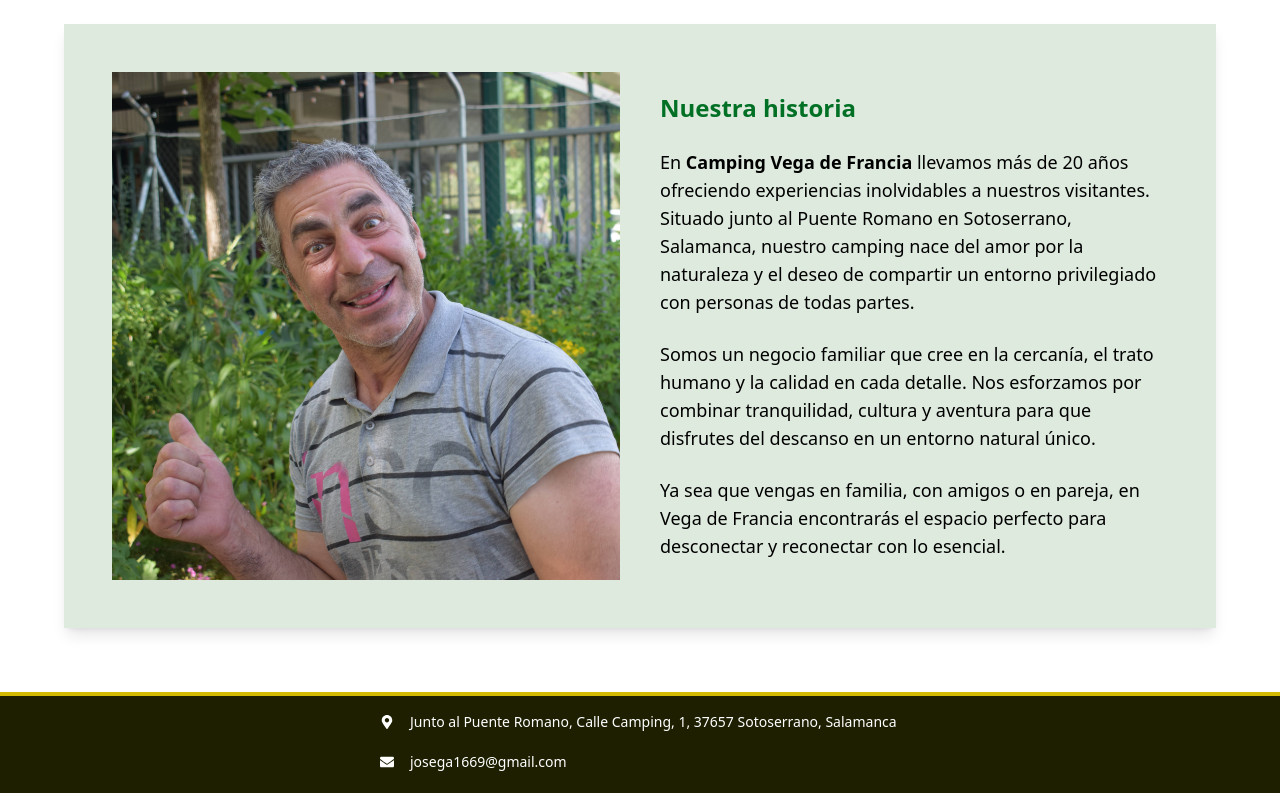
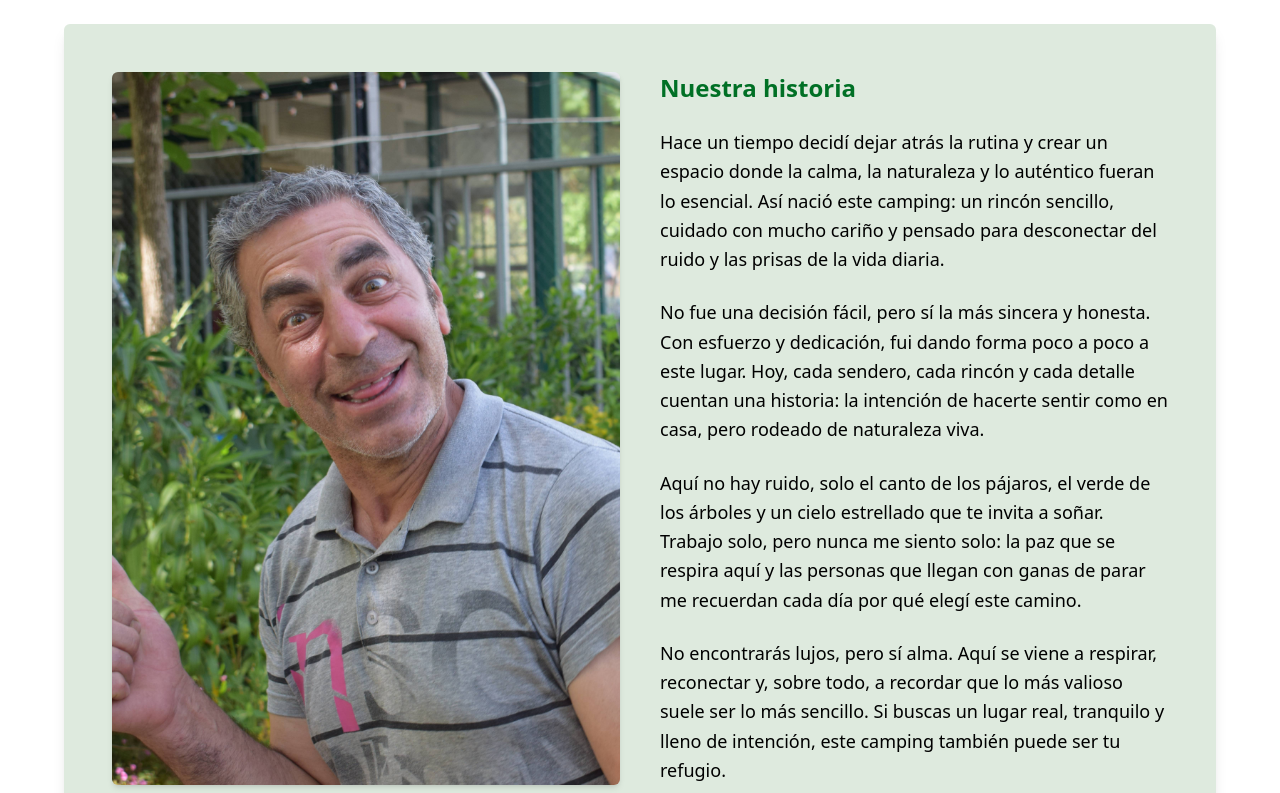
Before and after one commit to AdrianGonzalo/Camping-Vega-de-Francia, a Next.js app: page /aboutUs in a window 1280 px wide. Shown: the part 440-1233 px from the top of the page. Built offline with nearby package versions, Linux system fonts and the light colour scheme.

Commit message:
change text in about us

```diff
--- a/src/app/(routes)/aboutUs/page.jsx
+++ b/src/app/(routes)/aboutUs/page.jsx
@@ -6,9 +6,9 @@ const AboutUs = () => {
       <Header title="SOBRE NOSOTROS" img="/headers/about.webp" />
 
       <section className="flex flex-col items-center justify-center px-4 py-16 bg-white text-black">
-        <div className="w-full max-w-6xl flex flex-col lg:flex-row gap-10 bg-[var(--backgroundDark)] shadow-lg p-6 sm:p-12">
+        <div className="w-full max-w-6xl flex flex-col lg:flex-row gap-10 bg-[var(--backgroundDark)] shadow-lg p-6 sm:p-12 rounded-md">
           {/* Imagen */}
-          <div className="w-full lg:w-1/2 h-64 lg:h-auto">
+          <div className="w-full lg:w-1/2 min-h-[300px] lg:h-auto rounded-md overflow-hidden shadow-md">
             <img
               src="/jose0134.jpg"
               alt="Camping Vega de Francia"
@@ -17,30 +17,40 @@ const AboutUs = () => {
           </div>
 
           {/* Texto */}
-          <div className="w-full lg:w-1/2 flex flex-col justify-center gap-6 text-lg">
+          <div className="w-full lg:w-1/2 flex flex-col justify-center gap-6 text-lg leading-relaxed">
             <h2 className="text-2xl font-bold text-[var(--titleBody)]">
               Nuestra historia
             </h2>
 
             <p>
-              En <strong>Camping Vega de Francia</strong> llevamos más de 20
-              años ofreciendo experiencias inolvidables a nuestros visitantes.
-              Situado junto al Puente Romano en Sotoserrano, Salamanca, nuestro
-              camping nace del amor por la naturaleza y el deseo de compartir un
-              entorno privilegiado con personas de todas partes.
+              Hace un tiempo decidí dejar atrás la rutina y crear un espacio
+              donde la calma, la naturaleza y lo auténtico fueran lo esencial.
+              Así nació este camping: un rincón sencillo, cuidado con mucho
+              cariño y pensado para desconectar del ruido y las prisas de la
+              vida diaria.
             </p>
 
             <p>
-              Somos un negocio familiar que cree en la cercanía, el trato humano
-              y la calidad en cada detalle. Nos esforzamos por combinar
-              tranquilidad, cultura y aventura para que disfrutes del descanso
-              en un entorno natural único.
+              No fue una decisión fácil, pero sí la más sincera y honesta. Con
+              esfuerzo y dedicación, fui dando forma poco a poco a este lugar.
+              Hoy, cada sendero, cada rincón y cada detalle cuentan una
+              historia: la intención de hacerte sentir como en casa, pero
+              rodeado de naturaleza viva.
             </p>
 
             <p>
-              Ya sea que vengas en familia, con amigos o en pareja, en Vega de
-              Francia encontrarás el espacio perfecto para desconectar y
-              reconectar con lo esencial.
+              Aquí no hay ruido, solo el canto de los pájaros, el verde de los
+              árboles y un cielo estrellado que te invita a soñar. Trabajo solo,
+              pero nunca me siento solo: la paz que se respira aquí y las
+              personas que llegan con ganas de parar me recuerdan cada día por
+              qué elegí este camino.
+            </p>
+
+            <p>
+              No encontrarás lujos, pero sí alma. Aquí se viene a respirar,
+              reconectar y, sobre todo, a recordar que lo más valioso suele ser
+              lo más sencillo. Si buscas un lugar real, tranquilo y lleno de
+              intención, este camping también puede ser tu refugio.
             </p>
           </div>
         </div>
--- a/src/app/components/header.jsx
+++ b/src/app/components/header.jsx
@@ -2,7 +2,7 @@ import Image from "next/image";
 
 const Header = ({ img, title }) => {
   return (
-    <div className="w-full h-[300px] relative mt-25">
+    <div className="w-full h-50 md:h-[300px] relative mt-25">
       <Image
         src={img}
         alt="title"
@@ -12,8 +12,8 @@ const Header = ({ img, title }) => {
       />
       <div className="absolute inset-0 bg-black opacity-50 z-10"></div>
 
-      <div className="absolute inset-0 flex flex-col justify-center items-center text-white text-7xl z-20">
-        <h1>{title}</h1>
+      <div className="absolute inset-0 flex flex-col justify-center items-center text-white z-20">
+        <h1 className="text-4xl md:text-7xl">{title}</h1>
       </div>
     </div>
   );
```
